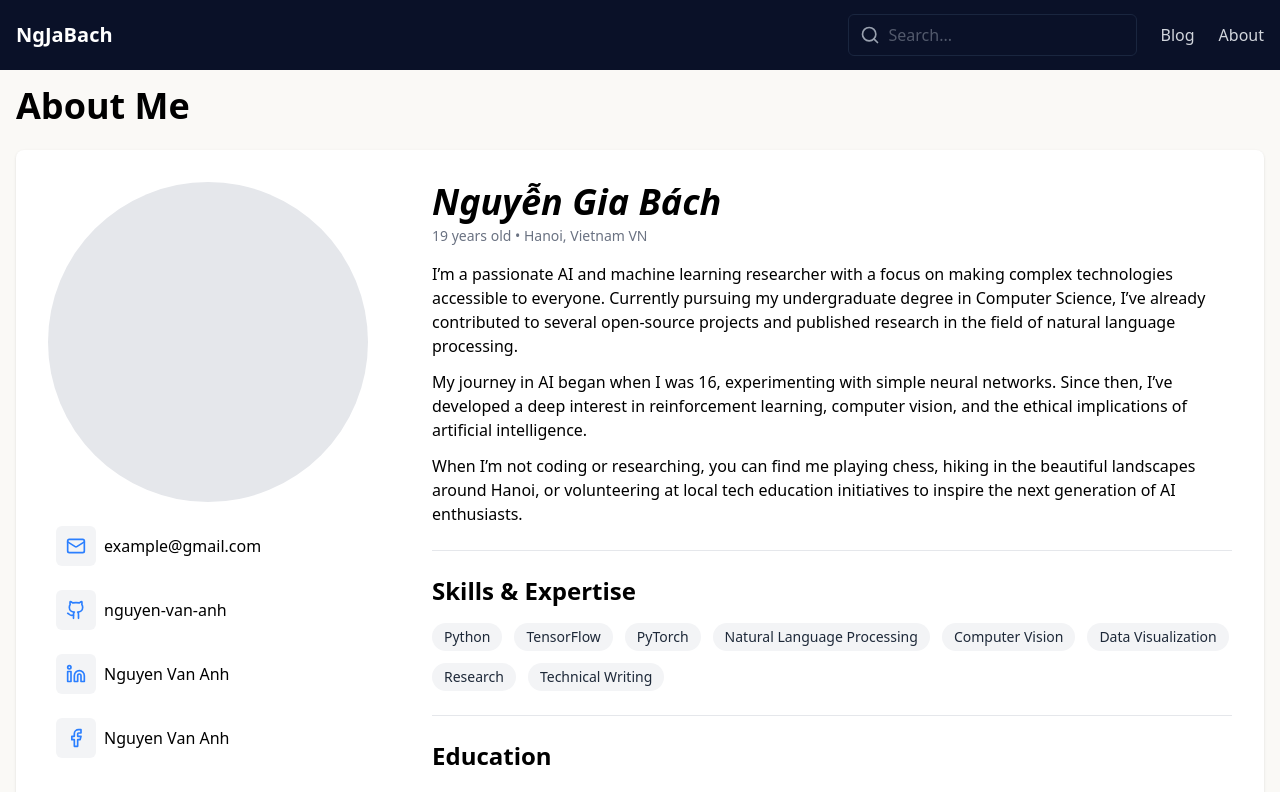
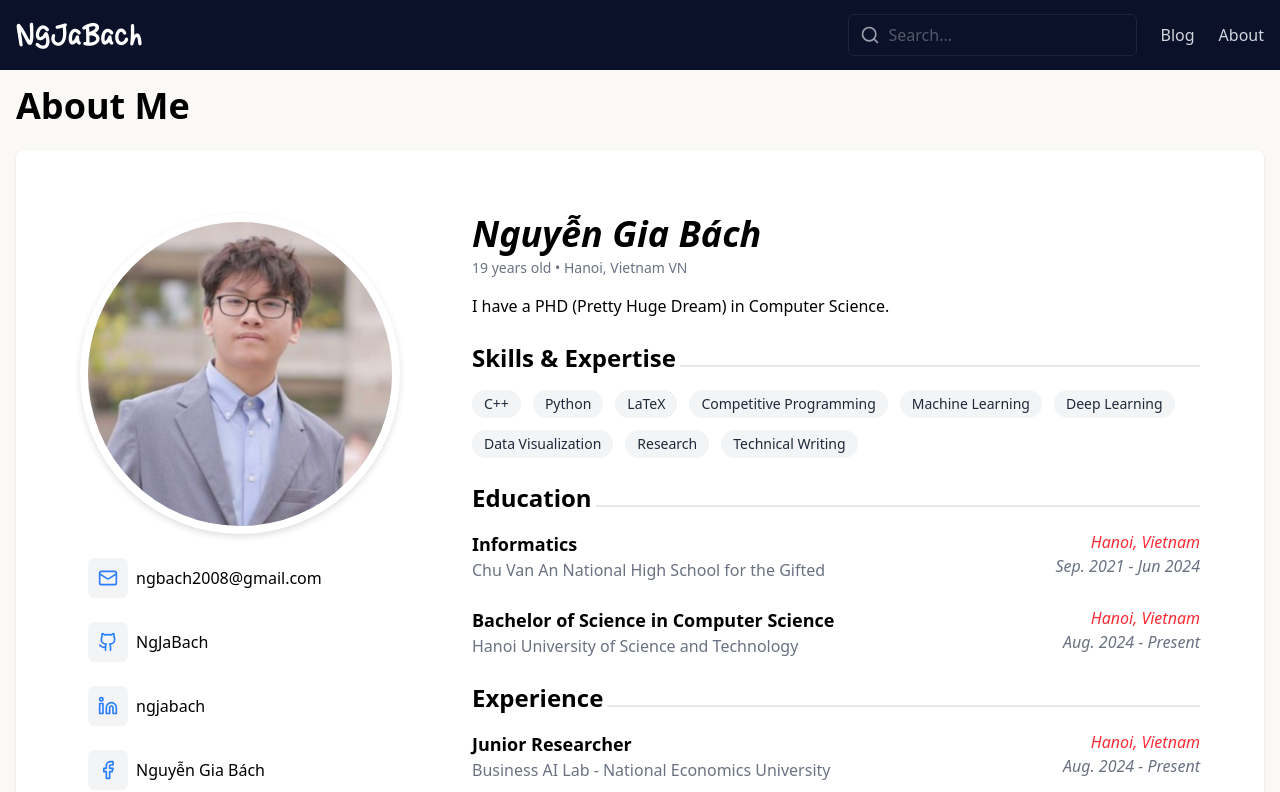
Before and after one commit to hoanghero125/ngjabach-blog, a Next.js app in the folder frontend/: page /about in a window 1280 px wide. Shown: the top 792 px of the page. Built offline with nearby package versions, Linux system fonts and the light colour scheme.

Commit message:
Finsh coding for About page

```diff
--- a/frontend/components/Navbar.tsx
+++ b/frontend/components/Navbar.tsx
@@ -5,7 +5,7 @@ export default function Navbar() {
   return (
     <nav className="bg-[#0a1128] text-white py-3.5 px-4">
       <div className="max-w-[1325px] mx-auto flex justify-between items-center">
-        <Link href="/" className="text-xl font-bold">
+        <Link href="/" className="text-3xl font-idealy relative top-[2px]">
           NgJaBach
         </Link>
         <div className="flex items-center space-x-6">
--- a/frontend/pages/about.tsx
+++ b/frontend/pages/about.tsx
@@ -3,29 +3,33 @@ import { Mail, Linkedin, Github, Facebook } from 'lucide-react';
 
 export default function About() {
   return (
-    <div className="bg-[#FAF9F6] flex flex-col min-h-screen">
+    <div className="bg-[#FAF9F6] flex flex-col">
       <div className="px-4 py-4 flex-grow">
         <div className="max-w-[1325px] mx-auto">
-          {/* About Me Section (including Skills & Expertise and Education) */}
+          {/* About Me Section (including Skills & Expertise, Education, and Experience) */}
           <section className="mb-8">
             <h1 className="text-4xl font-bold mb-6">About Me</h1>
-            <div className="bg-white p-8 rounded-lg shadow-sm">
-              <div className="flex flex-col md:flex-row gap-16">
+            <div className="bg-white p-16 rounded-lg shadow-sm">
+              <div className="flex flex-col md:flex-row gap-18">
                 {/* Avatar and Social Media */}
                 <div className="flex flex-col items-start">
-                  <div className="w-[320px] h-[320px] bg-gray-200 rounded-full flex-shrink-0 mb-4"></div>
+                  <img
+                    src="/img/ngjabach.jpg"
+                    alt="Nguyen Gia Bach"
+                    className="w-[320px] h-[320px] rounded-full flex-shrink-0 mb-4 object-cover border-8 border-white drop-shadow-md"
+                  />
                   <div className="w-[320px] space-y-2">
                     <a
-                      href="mailto:example@gmail.com"
+                      href="mailto:ngbach2008@gmail.com"
                       className="flex items-center gap-2 p-2 rounded-md hover:bg-gray-100 hover:shadow-sm transition-all"
                     >
                       <div className="w-10 h-10 flex items-center justify-center bg-gray-100 rounded-md">
                         <Mail className="h-5 w-5 text-blue-500" />
                       </div>
-                      <span className="text-black">example@gmail.com</span>
+                      <span className="text-black">ngbach2008@gmail.com</span>
                     </a>
                     <a
-                      href="https://github.com/nguyen-van-anh"
+                      href="https://github.com/ngjabach"
                       target="_blank"
                       rel="noopener noreferrer"
                       className="flex items-center gap-2 p-2 rounded-md hover:bg-gray-100 hover:shadow-sm transition-all"
@@ -33,10 +37,10 @@ export default function About() {
                       <div className="w-10 h-10 flex items-center justify-center bg-gray-100 rounded-md">
                         <Github className="h-5 w-5 text-blue-500" />
                       </div>
-                      <span className="text-black">nguyen-van-anh</span>
+                      <span className="text-black">NgJaBach</span>
                     </a>
                     <a
-                      href="https://linkedin.com/in/nguyen-van-anh"
+                      href="https://linkedin.com/in/ngjabach"
                       target="_blank"
                       rel="noopener noreferrer"
                       className="flex items-center gap-2 p-2 rounded-md hover:bg-gray-100 hover:shadow-sm transition-all"
@@ -44,10 +48,10 @@ export default function About() {
                       <div className="w-10 h-10 flex items-center justify-center bg-gray-100 rounded-md">
                         <Linkedin className="h-5 w-5 text-blue-500" />
                       </div>
-                      <span className="text-black">Nguyen Van Anh</span>
+                      <span className="text-black">ngjabach</span>
                     </a>
                     <a
-                      href="https://facebook.com/nguyen-van-anh"
+                      href="https://facebook.com/ngjabach"
                       target="_blank"
                       rel="noopener noreferrer"
                       className="flex items-center gap-2 p-2 rounded-md hover:bg-gray-100 hover:shadow-sm transition-all"
@@ -55,11 +59,11 @@ export default function About() {
                       <div className="w-10 h-10 flex items-center justify-center bg-gray-100 rounded-md">
                         <Facebook className="h-5 w-5 text-blue-500" />
                       </div>
-                      <span className="text-black">Nguyen Van Anh</span>
+                      <span className="text-black">Nguyễn Gia Bách</span>
                     </a>
                   </div>
                 </div>
-                {/* Information, Description, Skills, and Education */}
+                {/* Information, Description, Skills, Education, and Experience */}
                 <div className="flex-1">
                   <h2 className="text-4xl font-bold italic mb-1">Nguyễn Gia Bách</h2>
                   <p className="text-sm text-gray-500 mb-4">
@@ -67,26 +71,23 @@ export default function About() {
                   </p>
                   <div className="mb-6">
                     <p className="text-base mb-3">
-                      I’m a passionate AI and machine learning researcher with a focus on making complex technologies accessible to everyone. Currently pursuing my undergraduate degree in Computer Science, I’ve already contributed to several open-source projects and published research in the field of natural language processing.
-                    </p>
-                    <p className="text-base mb-3">
-                      My journey in AI began when I was 16, experimenting with simple neural networks. Since then, I’ve developed a deep interest in reinforcement learning, computer vision, and the ethical implications of artificial intelligence.
-                    </p>
-                    <p className="text-base">
-                      When I’m not coding or researching, you can find me playing chess, hiking in the beautiful landscapes around Hanoi, or volunteering at local tech education initiatives to inspire the next generation of AI enthusiasts.
+                      I have a PHD (Pretty Huge Dream) in Computer Science.
                     </p>
                   </div>
-                  <hr className="border-gray-200 mb-6" />
                   {/* Skills & Expertise */}
                   <div className="mb-6">
-                    <h2 className="text-2xl font-bold mb-4">Skills & Expertise</h2>
+                    <div className="flex items-baseline gap-1 mb-4">
+                      <h2 className="text-2xl font-bold whitespace-nowrap">Skills & Expertise</h2>
+                      <hr className="border-gray-200 border-1 flex-grow" />
+                    </div>
                     <div className="flex flex-wrap gap-3">
                       {[
+                        'C++',
                         'Python',
-                        'TensorFlow',
-                        'PyTorch',
-                        'Natural Language Processing',
-                        'Computer Vision',
+                        'LaTeX',
+                        'Competitive Programming',
+                        'Machine Learning',
+                        'Deep Learning',
                         'Data Visualization',
                         'Research',
                         'Technical Writing',
@@ -100,13 +101,77 @@ export default function About() {
                       ))}
                     </div>
                   </div>
-                  <hr className="border-gray-200 mb-6" />
                   {/* Education */}
+                  <div className="mb-6">
+                    <div className="flex items-baseline gap-1 mb-4">
+                      <h2 className="text-2xl font-bold whitespace-nowrap">Education</h2>
+                      <hr className="border-gray-200 border-1 flex-grow" />
+                    </div>
+                    <div className="space-y-6">
+                      <div className="flex justify-between items-start">
+                        <div>
+                          <p className="text-lg font-bold text-black">
+                            Informatics
+                          </p>
+                          <p className="text-base text-gray-500">
+                            Chu Van An National High School for the Gifted
+                          </p>
+                        </div>
+                        <div className="text-right">
+                          <p className="text-base text-red-500 font-light italic">
+                            Hanoi, Vietnam
+                          </p>
+                          <p className="text-base text-gray-500 font-light italic">
+                            Sep. 2021 - Jun 2024
+                          </p>
+                        </div>
+                      </div>
+                      <div className="flex justify-between items-start">
+                        <div>
+                          <p className="text-lg font-bold text-black">
+                            Bachelor of Science in Computer Science
+                          </p>
+                          <p className="text-base text-gray-500">
+                            Hanoi University of Science and Technology
+                          </p>
+                        </div>
+                        <div className="text-right">
+                          <p className="text-base text-red-500 font-light italic">
+                            Hanoi, Vietnam
+                          </p>
+                          <p className="text-base text-gray-500 font-light italic">
+                            Aug. 2024 - Present
+                          </p>
+                        </div>
+                      </div>
+                    </div>
+                  </div>
+                  {/* Experience */}
                   <div>
-                    <h2 className="text-2xl font-bold mb-4">Education</h2>
-                    <p className="text-base">
-                      Bachelor of Science in Computer Science, Vietnam National University, Hanoi (2022 – Present)
-                    </p>
+                    <div className="flex items-baseline gap-1 mb-4">
+                      <h2 className="text-2xl font-bold whitespace-nowrap">Experience</h2>
+                      <hr className="border-gray-200 border-1 flex-grow" />
+                    </div>
+                    <div className="space-y-6">
+                      <div className="flex justify-between items-start">
+                        <div>
+                          <p className="text-lg font-bold text-black">
+                            Junior Researcher
+                          </p>
+                          <p className="text-base text-gray-500">
+                            Business AI Lab - National Economics University
+                          </p>
+                        </div>
+                        <div className="text-right">
+                          <p className="text-base text-red-500 font-light italic">
+                            Hanoi, Vietnam
+                          </p>
+                          <p className="text-base text-gray-500 font-light italic">
+                            Aug. 2024 - Present
+                          </p>
+                        </div>
+                      </div>
+                    </div>
                   </div>
                 </div>
               </div>
@@ -116,8 +181,8 @@ export default function About() {
           {/* My Projects Section */}
           <section className="mb-8">
             <h2 className="text-2xl font-bold mb-4">My Projects</h2>
-            <div className="bg-white p-8 rounded-lg shadow-sm">
-              <p className="text-base">Coming soon</p>
+            <div className="bg-white p-10 rounded-lg shadow-sm">
+              <p className="text-2xl font-bold italic text-center">Coming soon...</p>
             </div>
           </section>
         </div>
--- a/frontend/styles/custom.css
+++ b/frontend/styles/custom.css
@@ -1,3 +1,14 @@
+@font-face {
+  font-family: 'Idealy';
+  src: url('/fonts/Idealy.ttf') format('truetype');
+  font-weight: normal;
+  font-style: normal;
+}
+
+.font-idealy {
+  font-family: 'Idealy', sans-serif;
+}
+
 @font-face {
   font-family: 'DekHandwriting';
   src: url('/fonts/DekHandwriting-Regular.ttf') format('truetype');
```
Also changed, not shown: frontend/public/fonts/Idealy.ttf (added), frontend/public/img/ngjabach.jpg (added). Lines whose indentation alone changed are shown as unchanged.
